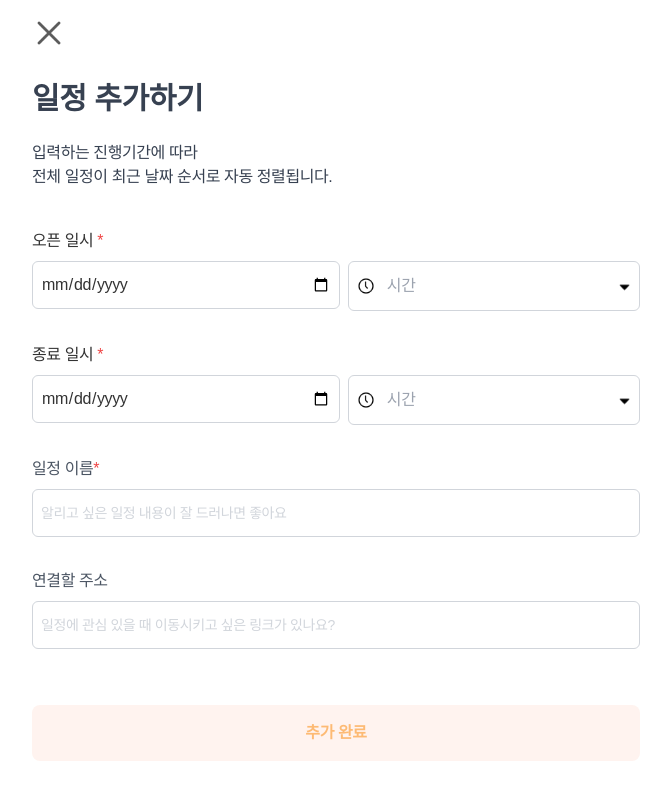
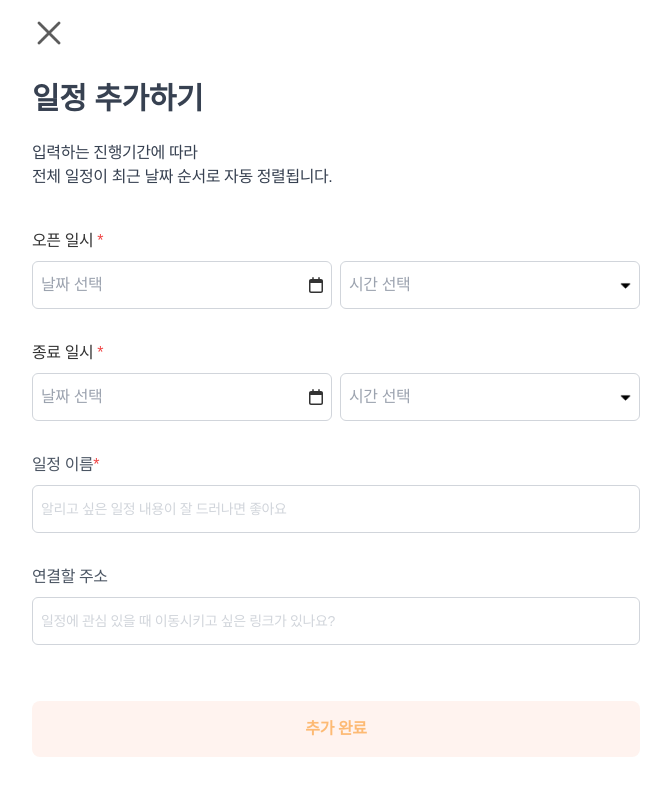
Before and after one commit to Mt-NextJs/linkle, a Next.js app: page /admin/calendar/manage in a window 1280 px wide. Shown: the whole page, without its empty margins (304-975 px from the left). Built offline with nearby package versions, Linux system fonts and the light colour scheme.

Commit message:
♻️[Refactor] DatePicker 라이브러리 적용하여 날짜/시간 선택 기능 개선 #148

```diff
--- a/package.json
+++ b/package.json
@@ -18,10 +18,12 @@
     "@fullcalendar/daygrid": "^6.1.15",
     "@fullcalendar/interaction": "^6.1.15",
     "@fullcalendar/react": "^6.1.15",
+    "@types/react-datepicker": "^4.19.5",
+    "date-fns": "^2.30.0",
     "moment": "2.30.1",
     "next": "14.2.14",
     "react": "^18",
-    "react-datepicker": "^7.5.0",
+    "react-datepicker": "^4.21.0",
     "react-dom": "^18",
     "react-icons": "^5.3.0",
     "tailwind-merge": "^2.5.3"
--- a/src/app/admin/(block)/calendar/components/date-time-input.tsx
+++ b/src/app/admin/(block)/calendar/components/date-time-input.tsx
@@ -1,6 +1,9 @@
 "use client";
 
 import Image from "next/image";
+import DatePicker from "react-datepicker";
+import "react-datepicker/dist/react-datepicker.css";
+import { FaRegCalendar, FaRegClock } from "react-icons/fa6";
 
 interface DateTimeInputProps {
   label: string;
@@ -8,8 +11,7 @@ interface DateTimeInputProps {
   timeValue: string;
   onDateChange: (value: string) => void;
   onTimeChange: (value: string) => void;
-  showTimeDropdown: boolean;
-  onTimeDropdownToggle: () => void;
+  minDate?: string;
   required?: boolean;
 }
 
@@ -19,14 +21,30 @@ export default function DateTimeInput({
   timeValue,
   onDateChange,
   onTimeChange,
-  showTimeDropdown,
-  onTimeDropdownToggle,
+  minDate,
   required = false,
 }: DateTimeInputProps) {
-  const timeOptions = Array.from(
-    { length: 24 },
-    (_, i) => `${i.toString().padStart(2, "0")}:00`,
-  );
+  const handleDateChange = (date: Date | null) => {
+    if (date) {
+      const formattedDate = date.toISOString().split("T")[0];
+      onDateChange(formattedDate);
+    }
+  };
+
+  const handleTimeChange = (date: Date | null) => {
+    if (date) {
+      const formattedTime = date.toLocaleTimeString("ko-KR", {
+        hour: "2-digit",
+        minute: "2-digit",
+        hour12: false,
+      });
+      onTimeChange(formattedTime);
+    }
+  };
+
+  const selectedDate = dateValue ? new Date(dateValue) : null;
+  const selectedTime = timeValue ? new Date(`1970-01-01T${timeValue}`) : null;
+  const minDateTime = minDate ? new Date(minDate) : undefined;
 
   return (
     <div className="flex flex-col space-y-2">
@@ -34,38 +52,41 @@ export default function DateTimeInput({
         <span>{label}</span>
         {required && <span className="ml-1 text-red-500">*</span>}
       </label>
-      <div className="flex space-x-2">
-        <input
-          type="date"
-          value={dateValue}
-          onChange={(e) => onDateChange(e.target.value)}
-          className={`min-w-[160px] flex-1 rounded-md p-2 ${
-            dateValue ? "border-[#FFCAB5] bg-[#FEF1E5]" : "border-gray-300"
-          }`}
-          required={required}
-        />
-        <div className="relative flex min-w-[120px] flex-1 items-center rounded-md border border-gray-300">
-          <div className="pl-2 pr-1">
-            <Image
-              src="/assets/icons/icon_clock.png"
-              alt="Clock"
-              width={20}
-              height={20}
-            />
+      <div className="flex gap-2">
+        <div className="relative flex w-1/2">
+          <DatePicker
+            selected={selectedDate}
+            onChange={handleDateChange}
+            dateFormat="yyyy-MM-dd"
+            minDate={minDateTime}
+            required={required}
+            className={`w-full rounded-md border p-2 pr-8 ${
+              dateValue ? "border-[#FFCAB5] bg-[#FEF1E5]" : "border-gray-300"
+            }`}
+            placeholderText="날짜 선택"
+            wrapperClassName="w-full"
+          />
+          <div className="pointer-events-none absolute right-2 top-1/2 -translate-y-1/2">
+            <FaRegCalendar />
           </div>
-          <input
-            type="text"
-            value={timeValue}
-            onChange={(e) => onTimeChange(e.target.value)}
-            className="w-full appearance-none rounded-md border-0 bg-transparent p-2 focus:outline-none focus:ring-0"
-            placeholder="시간"
+        </div>
+        <div className="relative flex w-1/2">
+          <DatePicker
+            selected={selectedTime}
+            onChange={handleTimeChange}
+            showTimeSelect
+            showTimeSelectOnly
+            timeIntervals={60}
+            timeCaption="시간"
+            dateFormat="HH:mm"
             required={required}
-            readOnly
+            className={`w-full rounded-md border p-2 pr-8 ${
+              timeValue ? "border-[#FFCAB5] bg-[#FEF1E5]" : "border-gray-300"
+            }`}
+            placeholderText="시간 선택"
+            wrapperClassName="w-full"
           />
-          <div
-            className="absolute right-2 cursor-pointer"
-            onClick={onTimeDropdownToggle}
-          >
+          <div className="pointer-events-none absolute right-2 top-1/2 -translate-y-1/2">
             <Image
               src="/assets/icons/icon_open.png"
               alt="Open"
@@ -73,22 +94,6 @@ export default function DateTimeInput({
               height={13}
             />
           </div>
-          {showTimeDropdown && (
-            <div className="absolute left-0 top-full z-10 mt-1 max-h-40 w-full overflow-auto rounded-md bg-white shadow-lg">
-              {timeOptions.map((time, i) => (
-                <div
-                  key={i}
-                  className="cursor-pointer p-2 hover:bg-gray-100"
-                  onClick={() => {
-                    onTimeChange(time);
-                    onTimeDropdownToggle();
-                  }}
-                >
-                  {time}
-                </div>
-              ))}
-            </div>
-          )}
         </div>
       </div>
     </div>
--- a/src/app/admin/(block)/calendar/components/schedule-form.tsx
+++ b/src/app/admin/(block)/calendar/components/schedule-form.tsx
@@ -228,8 +228,6 @@ export default function ScheduleForm({
         timeValue={startTime}
         onDateChange={setStartDate}
         onTimeChange={setStartTime}
-        showTimeDropdown={showStartTime}
-        onTimeDropdownToggle={() => setShowStartTime(!showStartTime)}
         required
       />
       <DateTimeInput
@@ -238,8 +236,7 @@ export default function ScheduleForm({
         timeValue={endTime}
         onDateChange={setEndDate}
         onTimeChange={setEndTime}
-        showTimeDropdown={showEndTime}
-        onTimeDropdownToggle={() => setShowEndTime(!showEndTime)}
+        minDate={startDate}
         required
       />
       <FormInput
```
Also changed, not shown: 1 other file (tests, documents, lock files or other folders).
